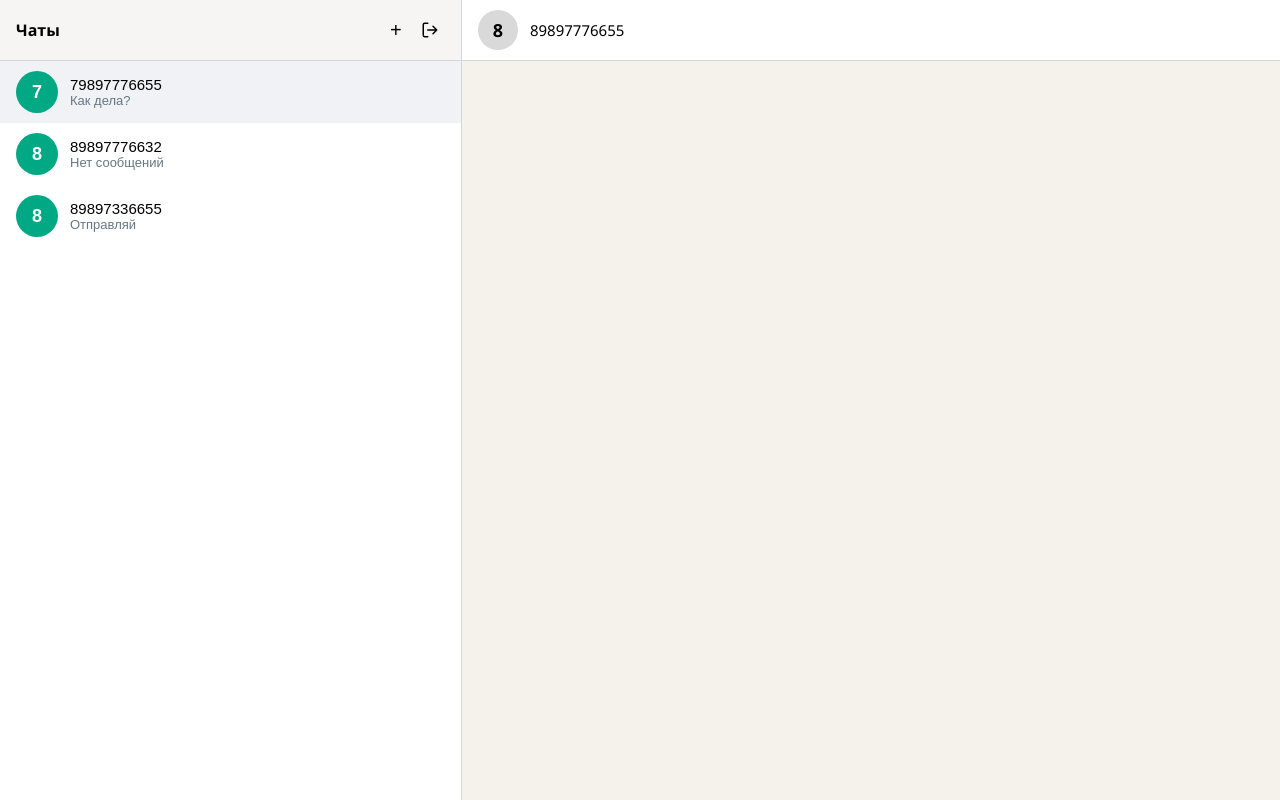
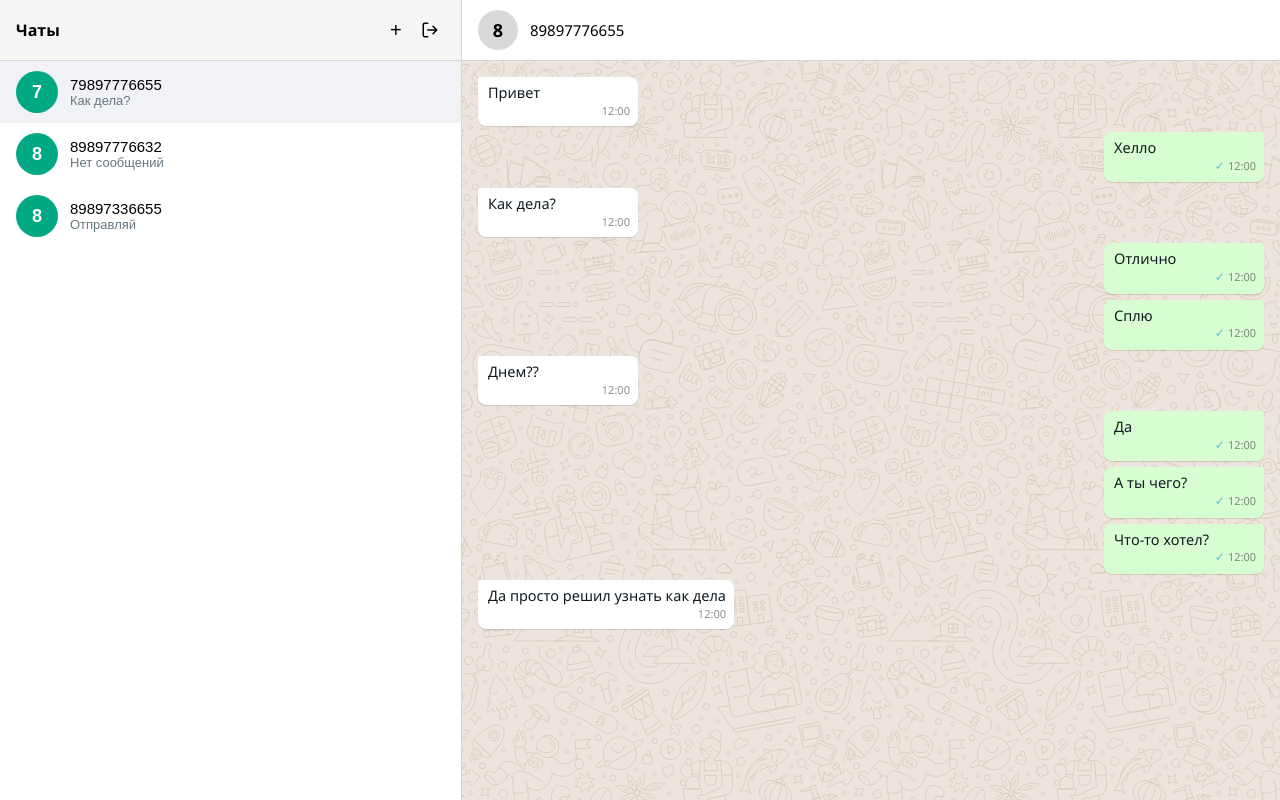
Before and after one commit to OlegKrechkovskiy/grapi, a Next.js app: page / in a window 1280 px wide. Built offline with nearby package versions, Linux system fonts and the light colour scheme.

Commit message:
feat: add message list with incoming/outgoing bubbles and auto-scroll

```diff
--- /dev/null
+++ b/src/entities/message/ui/MessageBubble.module.css
@@ -0,0 +1,42 @@
+.bubble {
+  min-width: 160px;
+  max-width: 65%;
+  padding: 6px 8px 8px 10px;
+  border-radius: 8px;
+  box-shadow: 0 1px 1px rgba(0, 0, 0, 0.13);
+  position: relative;
+  word-wrap: break-word;
+}
+
+.incoming {
+  background: #ffffff;
+  align-self: flex-start;
+  border-top-left-radius: 2px;
+}
+
+.outgoing {
+  background: #d9fdd3;
+  align-self: flex-end;
+  border-top-right-radius: 2px;
+}
+
+.text {
+  margin: 0;
+  font-size: 14.5px;
+  line-height: 1.35;
+  white-space: pre-wrap;
+}
+
+.time {
+  float: right;
+  margin-left: 8px;
+  font-size: 11px;
+  color: rgba(0, 0, 0, 0.45);
+  line-height: 1.4;
+}
+
+.check {
+  color: #53bdeb;
+  margin-right: 3px;
+  font-size: 12px;
+}
--- /dev/null
+++ b/src/entities/message/ui/MessageBubble.tsx
@@ -0,0 +1,21 @@
+import st from './MessageBubble.module.css';
+
+interface MessageBubbleProps {
+  message: {
+    id: number;
+    text: string;
+    incoming: boolean;
+  };
+}
+
+export const MessageBubble = ({ message }: MessageBubbleProps) => {
+  const bubbleClass = message.incoming ? st.incoming : st.outgoing;
+
+  return <div className={`${st.bubble} ${bubbleClass}`}>
+    <p className={st.text}>{message.text}</p>
+    <span className={st.time}>
+      {!message.incoming && <span className={st.check}>✓</span>}
+      12:00
+    </span>
+  </div>;
+};
--- a/src/widgets/chat-window/ui/ChatWindow.tsx
+++ b/src/widgets/chat-window/ui/ChatWindow.tsx
@@ -1,4 +1,19 @@
 import st from './ChatWindow.module.css';
+import { MessageList } from './MessageList';
+
+// fixme: временный мок .
+const mockMessages = [
+  { id: 1, text: 'Привет', incoming: true },
+  { id: 2, text: 'Хелло', incoming: false },
+  { id: 3, text: 'Как дела?', incoming: true },
+  { id: 4, text: 'Отлично', incoming: false },
+  { id: 5, text: 'Сплю', incoming: false },
+  { id: 6, text: 'Днем??', incoming: true },
+  { id: 7, text: 'Да', incoming: false },
+  { id: 8, text: 'А ты чего?', incoming: false },
+  { id: 9, text: 'Что-то хотел?', incoming: false },
+  { id: 10, text: 'Да просто решил узнать как дела', incoming: true },
+];
 
 export const ChatWindow = () => {
   return (
@@ -9,6 +24,7 @@ export const ChatWindow = () => {
           <div className={st.name}>89897776655</div>
         </div>
       </header>
+      <MessageList messages={mockMessages} />
     </section>
   );
 };
--- /dev/null
+++ b/src/widgets/chat-window/ui/MessageList.module.css
@@ -0,0 +1,12 @@
+.list {
+  position: relative;
+  flex: 1;
+  overflow-y: auto;
+  display: flex;
+  flex-direction: column;
+  gap: 6px;
+  padding: 16px;
+  background-color: #ece5dd;
+  background-image: url(/wtpp_backgr.svg);
+  background-blend-mode: soft-light;
+}
--- /dev/null
+++ b/src/widgets/chat-window/ui/MessageList.tsx
@@ -0,0 +1,26 @@
+"use client";
+
+import { MessageBubble } from '@/entities/message/ui/MessageBubble';
+import st from './MessageList.module.css';
+import { useEffect, useRef } from 'react';
+
+interface MessageListProps {
+  messages: { id: number; text: string; incoming: boolean }[];
+}
+
+export const MessageList = ({ messages }: MessageListProps) => {
+  const bottomRef = useRef<HTMLDivElement>(null);
+
+  useEffect(() => {
+    bottomRef.current?.scrollIntoView({ behavior: 'smooth' });
+  }, [messages]);
+
+  return (
+    <div className={st.list}>
+      {messages.map((message) => (
+        <MessageBubble key={message.id} message={message} />
+      ))}
+      <div ref={bottomRef} />
+    </div>
+  );
+};
```
Also changed, not shown: public/wtpp_backgr.svg (added).
